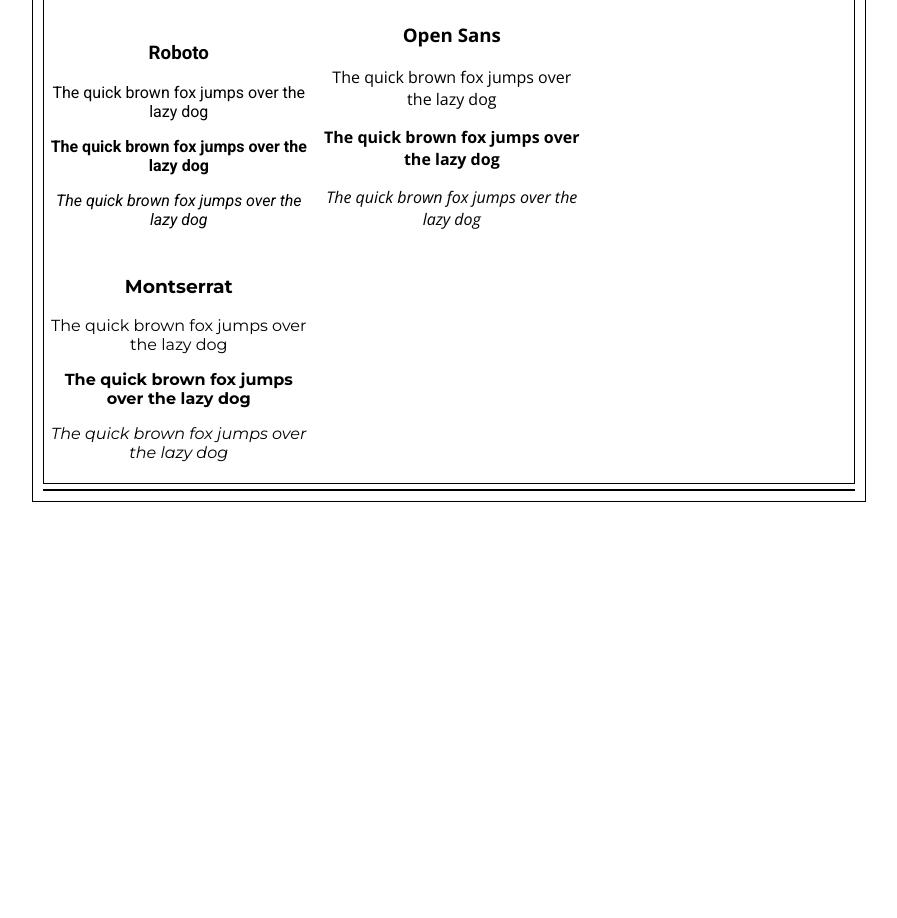
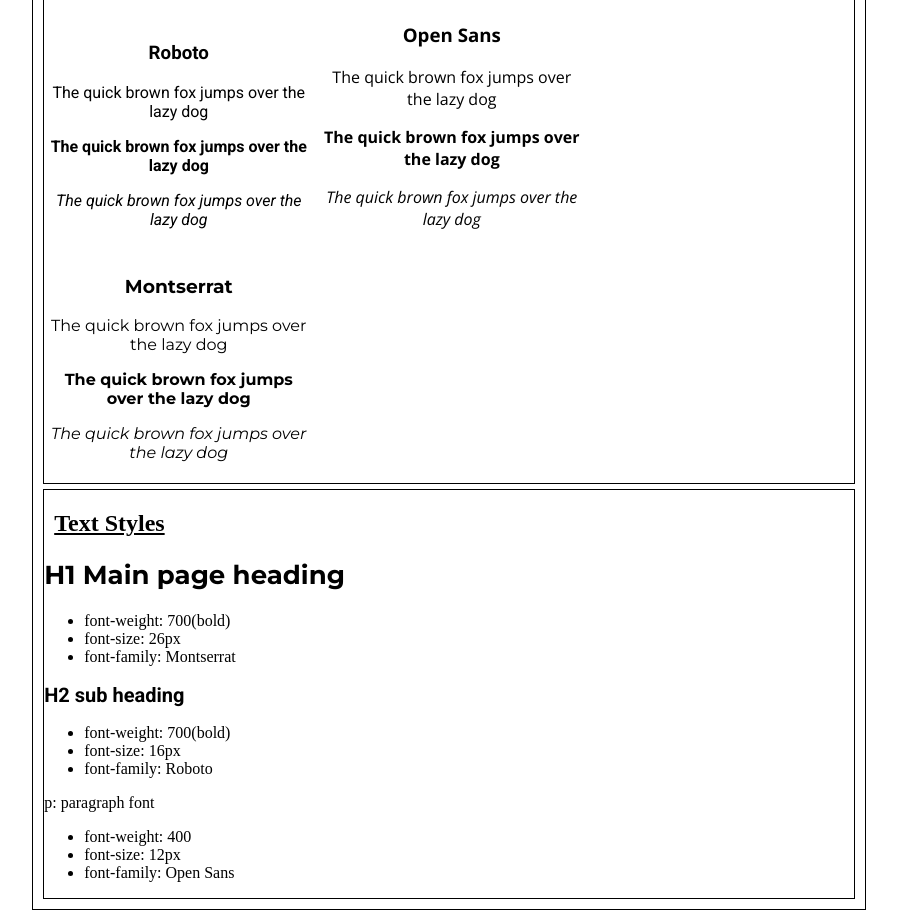
Before and after one commit to patrickswe/designsystem, a plain HTML site: page index.html in a window 1280 px wide. Shown: the part 441-1359 px from the top of the page, without its empty margins (191-1088 px from the left). Before the commit the page ends 951 px from the top, so only its background shows below. Drawn offline with nearby package versions, Linux system fonts and the light colour scheme.

Commit message:
completed text styles

```diff
--- a/index.html
+++ b/index.html
@@ -60,7 +60,32 @@
           <p class="Itallic">The quick brown fox jumps over the lazy dog</p>
         </div>
       </section>
-      <section class="textstyles"></section>
+      <section class="textstyles">
+        <h2>Text Styles</h2>
+        <div>
+          <h1 class="h1style">H1 Main page heading</h1>
+          <ul>
+            <li>font-weight: 700(bold)</li>
+            <li>font-size: 26px</li>
+            <li>font-family: Montserrat</li>
+          </ul>
+        </div>
+        <div></div>
+        <h2 class="h2style">H2 sub heading</h2>
+        <ul>
+          <li>font-weight: 700(bold)</li>
+          <li>font-size: 16px</li>
+          <li>font-family: Roboto</li>
+        </ul>
+        <div class="pstyle">
+          <p>p: paragraph font</p>
+          <ul>
+            <li>font-weight: 400</li>
+            <li>font-size: 12px</li>
+            <li>font-family: Open Sans</li>
+          </ul>
+        </div>
+      </section>
     </main>
     <footer></footer>
   </body>
--- a/styles.css
+++ b/styles.css
@@ -6,11 +6,12 @@
   padding: 5px;
 }
 
-h1 {
+header h1 {
   text-align: center;
 }
-h2 {
+section h2:first-of-type {
   margin-left: 10px;
+  text-decoration: underline;
 }
 
 section {
@@ -66,3 +67,20 @@
 .Itallic {
   font-style: italic;
 }
+/*text styles*/
+.h1style {
+  font-family: "Montserrat", sans-serif;
+  font-weight: 700;
+  font-size: 26px;
+}
+
+.h2style {
+  font-family: "Roboto", sans-serif;
+  font-weight: 700;
+  font-size: 20px;
+}
+
+pstyle {
+  font-family: "Open Sans", sans-serif;
+  font-size: 16px;
+}
```
